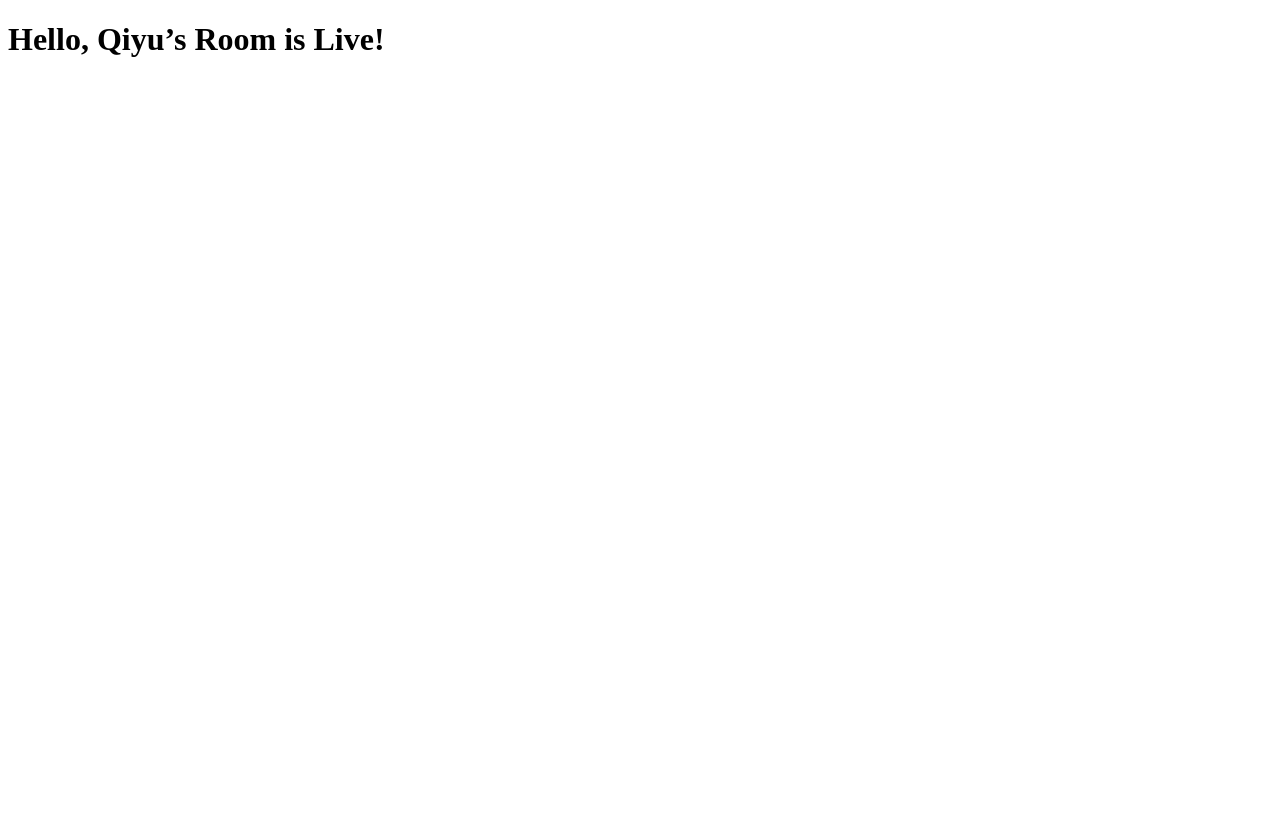
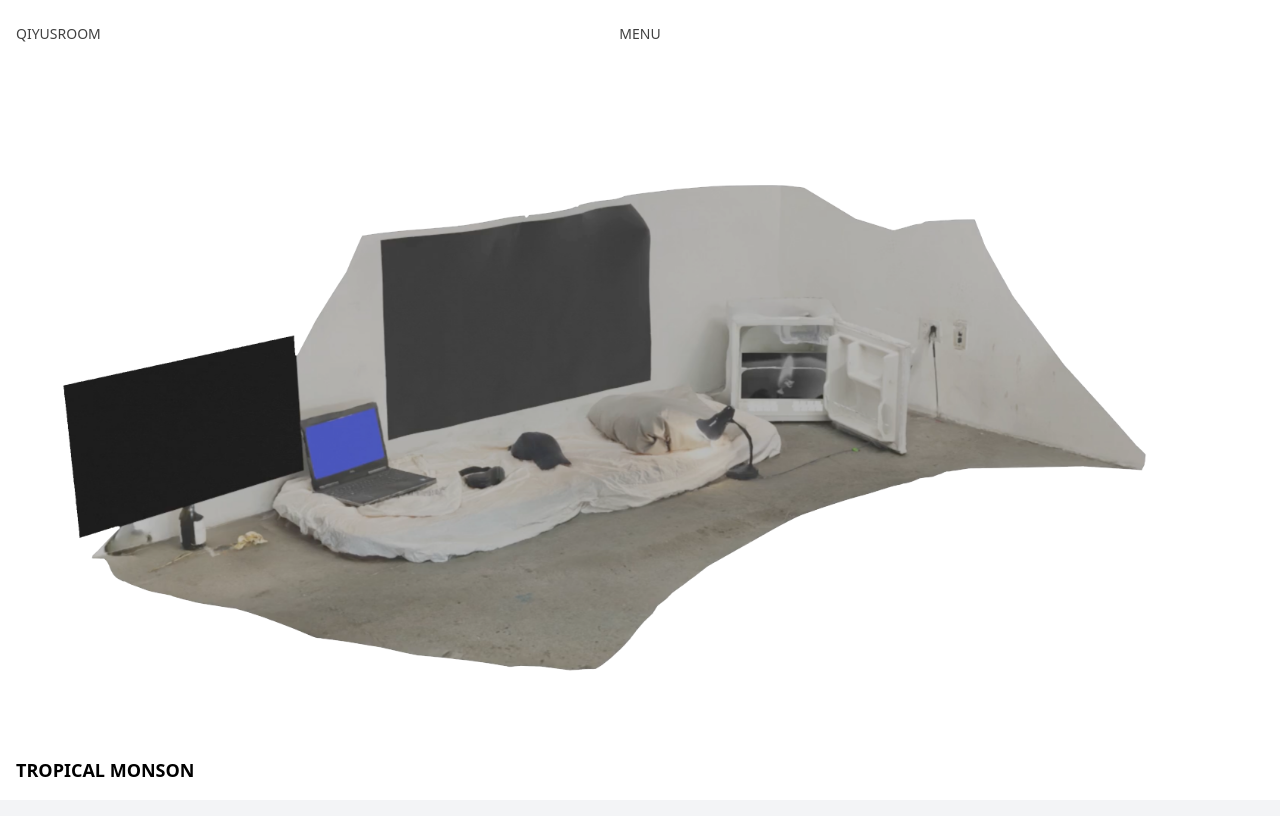
Before and after one commit to Aclockworkspy/qiyuroom, a Next.js app: page / in a window 1280 px wide. Shown: the top 816 px of the page. Built offline with nearby package versions, Linux system fonts and the light colour scheme; grey boxes are pictures that could not be loaded.

Commit message:
fix: remove app folder to resolve routing conflict

```diff
--- a/app/page.js
+++ /dev/null
@@ -1,7 +0,0 @@
-export default function Home() {
-    return (
-      <main>
-        <h1>Hello, Qiyu’s Room is Live!</h1>
-      </main>
-    );
-  }
--- /dev/null
+++ b/pages/_app.js
@@ -0,0 +1,7 @@
+import '../styles/globals.css'
+
+function MyApp({ Component, pageProps }) {
+  return <Component {...pageProps} />
+}
+
+export default MyApp
--- /dev/null
+++ b/pages/index.js
@@ -0,0 +1,37 @@
+// pages/index.js
+import { useRouter } from "next/router";
+import PortfolioCard from "../components/PortfolioCard";
+
+export default function Home() {
+  const router = useRouter();
+
+  const portfolioItems = [
+    { title: "TROPICAL MONSON", imageSrc: "/images/work3.png", coverSrc: null },
+    { title: "A FRAGILE ROOM", imageSrc: "/videos/work1.mp4", coverSrc: "/images/work1-cover.png" }, // 视频+封面
+    { title: "MEMORIES FOR ELSEWHERE INHERITANCE", imageSrc: "/videos/work2.mp4", coverSrc: null }, // 确保非视频不传 coverSrc
+    { title: "THE WAY I MEASURE TIME", imageSrc: "/videos/work4.mp4", coverSrc: null },
+  ];
+
+  return (
+    <div className="min-h-screen bg-gray-100 overflow-hidden flex flex-col">
+      <button className="fixed top-4 left-4 z-50 text-3xl mb-6 text-center text-grey opacity-75 text-[14px] font-medium active:text-gray-400 transition-none"//text-3xl 和 text-[14px] 会冲突 Tailwind 会优先14px
+      >
+       QIYUSROOM
+      </button>
+
+      <button
+        onClick={() => router.push("/menu")} // 确保 router 已定义
+        className="fixed top-4 left-1/2 transform -translate-x-1/2 z-50 text-3xl mb-6 text-center text-grey opacity-75 text-[14px] font-medium active:text-gray-400 transition-none"
+      >
+        MENU
+      </button>
+
+      <div className="flex flex-col">
+        {portfolioItems.map((item, index) => (
+          <PortfolioCard key={index} title={item.title} imageSrc={item.imageSrc} coverSrc={item.coverSrc}
+          />
+        ))}
+      </div>
+    </div>
+  );
+}
--- /dev/null
+++ b/pages/menu.js
@@ -0,0 +1,18 @@
+// pages/menu.js
+export default function MenuPage() {
+    return (
+      <div className="min-h-screen bg-white text-black flex flex-col justify-start items-start p-16">
+        <h1 className="text-3xl font-bold mb-6">About</h1>
+        <p className="max-w-2xl text-lg leading-relaxed">
+          qiyusroom is the practice platform and cyber room of Qiyu Chen. This space
+          encompasses explorations in visual art and spatial narratives.
+          Starting from architecture, it extends into urban studies of Southern
+          California, installation art, and moving images—using various mediums
+          as a way to share stories and psychic landscape.
+        </p>
+        <div className="absolute bottom-4 right-4 text-sm text-gray-500">
+          Thursday, February 13, 2025
+        </div>
+      </div>
+    );
+  }
--- /dev/null
+++ b/pages/projects/tropical-monsoon.js
@@ -0,0 +1,107 @@
+// pages/tropical-monson.js
+import { useEffect, useState } from "react";
+import { useRouter } from "next/router";
+import Image from "next/image";
+
+const images = [
+  "/images/tropical-monson/01.jpeg",
+  "/images/tropical-monson/02.jpeg",
+  "/images/tropical-monson/03.jpeg",
+];
+
+export default function TropicalMonsonPage() {
+  const [currentIndex, setCurrentIndex] = useState(0);
+  const router = useRouter();
+
+// translateX触发
+  const [slideActive, setSlideActive] = useState(false);
+ useEffect(() => { // 每次切换 index，先重置 slide 状态
+  setSlideActive(false);
+  const timeout = setTimeout(() => setSlideActive(true), 100); // 延迟触发滑动
+  return () => clearTimeout(timeout);
+}, [currentIndex]);
+// 改动截至
+
+  useEffect(() => {
+    const interval = setInterval(() => {
+      setCurrentIndex((prevIndex) => (prevIndex + 1) % images.length);
+    }, 4500); // 每 4.5 秒切换一次
+
+    return () => clearInterval(interval);
+  }, []);
+
+  return (
+    <div className="min-h-screen bg-gray-100 overflow-hidden flex flex-col">
+
+      {/* 固定按钮 */}
+      <button
+        onClick={() => router.push("/")}
+        className="fixed top-4 left-4 z-50 mb-6 text-center text-grey opacity-50 text-[14px] font-bold active:text-gray-400 transition-none"
+      >
+        QIYU ROOM
+      </button>
+
+      <button
+        onClick={() => router.push("/menu")}
+        className="fixed top-4 left-1/2 transform -translate-x-1/2 z-50 mb-6 text-center text-grey opacity-50 text-[14px] font-bold active:text-gray-400 transition-none"
+      >
+        MENU
+      </button>
+
+      {/* 左下角描述文字 */}
+      <div className="absolute bottom-3 left-3 w-[80%] text-[14px] p-2 z-30 text-black
+       sm:bottom-10 sm:left-20 sm:w-[50%] sm:text-[18px] sm:p-4
+       ">
+
+        <p className="mb-4">
+          I spent the two months documenting the end of winter of 2023 in Los Angeles,
+          through the camera, taking a cross-section of Echo Park along the 101 freeway to Hollenbeck Park.
+          Most of the material comes from places where all has gone topsy-turvy by rain, trivial images of sunlight, and wet rooms.
+        </p>
+
+        <p>
+          It began as an intention to shoot without subjects or direction—an exercise in not searching for meaning.
+          As the footage grew, the capture of the stretch of water vapor became a conduit for nostalgia.
+          These fragmented cityscapes swept through my room like a monsoon. They reshaped the city for me.
+          This winter, Los Angeles, an arrival city, unfolded to me like an opening fist, had never been more intimate.
+        </p>
+      </div>
+
+      {/* 图片幻灯片 */}
+      <div className="relative w-full h-screen">
+        {images.map((img, index) => (
+          <div
+            key={index}
+            className={`
+              absolute top-0 left-0 w-full h-full
+              transition-opacity duration-1000 ease-in-out
+              ${index === currentIndex ? "opacity-100 z-20" : "opacity-0 z-10"}
+              pointer-events-none
+            `}
+          >
+            <div
+  className={`
+    relative h-full w-[120vw]
+    transition-transform duration-[4500ms] ease-out
+    ${index === currentIndex && slideActive ? "max-sm:-translate-x-[20vw]" : "translate-x-0"}
+  `}
+>
+            {/* 使用固定尺寸 平移动画 */}
+            <Image
+                src={img}
+                alt={`Slide ${index + 1}`}
+                layout="fill"
+                objectFit="cover"
+                objectPosition="center"
+                className={`
+                  filter saturate-50
+                  ${index === currentIndex ? "animate-slowLeftOnce" : ""}
+                `}
+              />
+            </div>
+          </div>
+        ))}
+      </div>
+    </div>
+  );
+}
```
